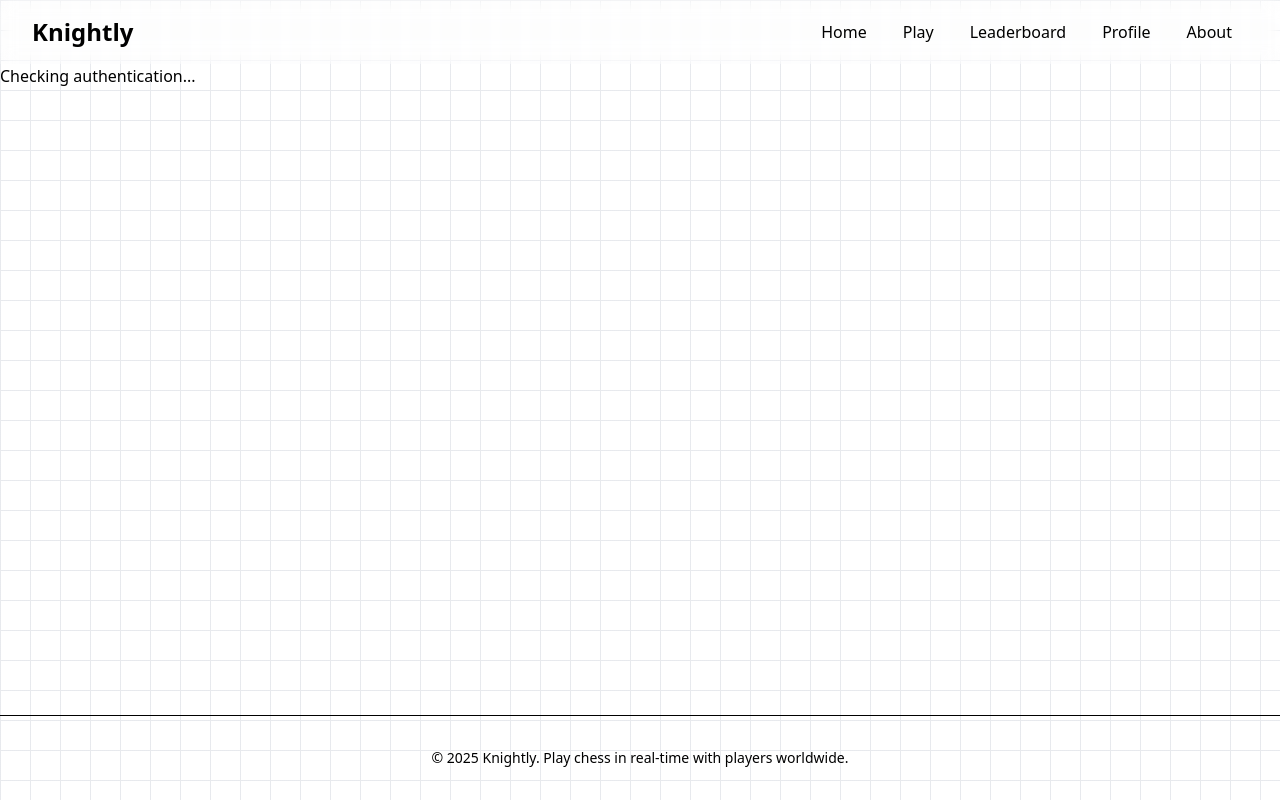
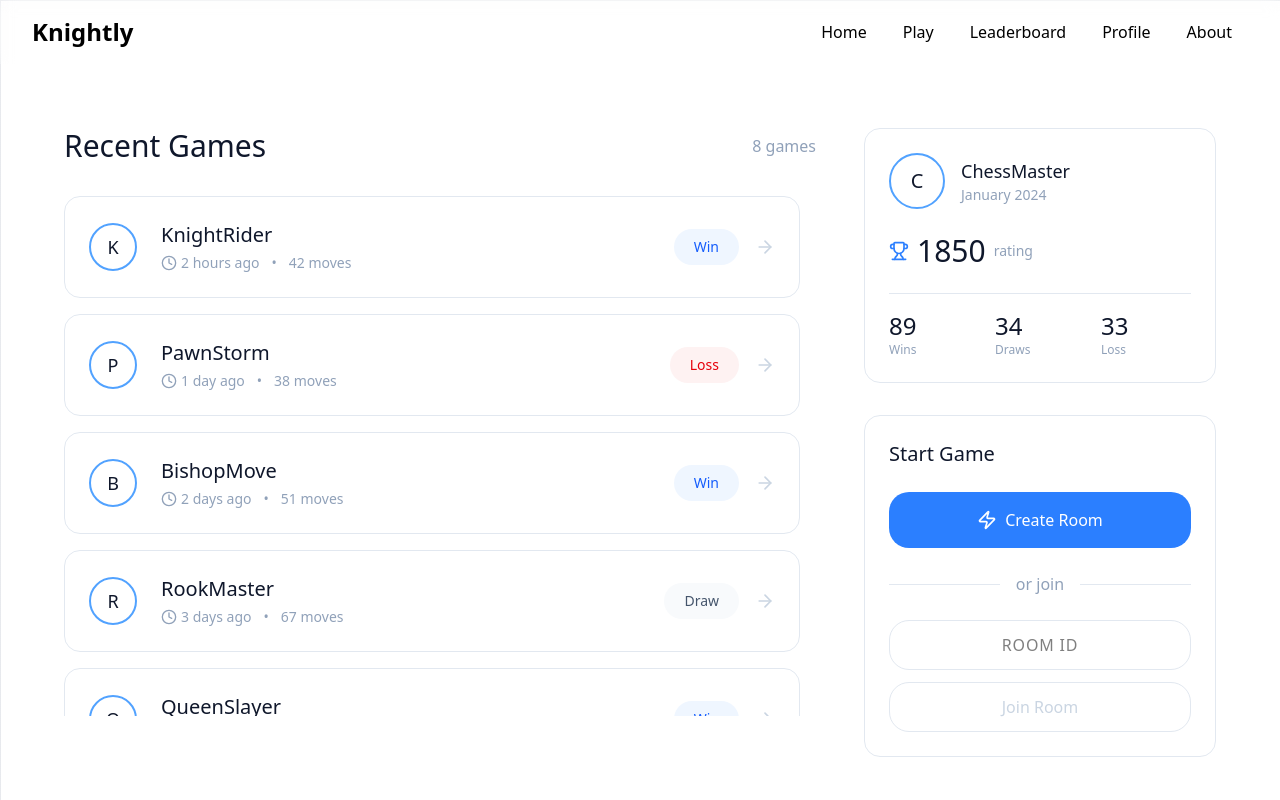
Before and after one commit to Adityaat2810/Knightly-client-v2, a Next.js app: page /dashboard in a window 1280 px wide. Before the commit this address had no page. Shown: the top 800 px of the page. Built offline with nearby package versions, Linux system fonts and the light colour scheme.

Commit message:
redesign dashbaord ux

```diff
--- a/app/dashboard/page.tsx
+++ b/app/dashboard/page.tsx
@@ -1,16 +1,11 @@
 "use client";
 
-import { useEffect, useState } from "react";
-import { useRouter, useSearchParams } from "next/navigation";
-import { getToken, saveToken } from "@/lib/auth";
-import { GameHistory } from "@/components/GameHistory";
-import { ProfileCard } from "@/components/ProfileCard";
-import { StartGameCard } from "@/components/StartGameCard";
+import { useState } from "react";
+import { Trophy, Zap, Clock, ArrowRight, Copy, Check } from "lucide-react";
 
-export default function DashboardPage() {
-    const router = useRouter();
-    const searchParams = useSearchParams();
-    const [loading, setLoading] = useState(true);
+export default function ChessDashboard() {
+  const [roomId, setRoomId] = useState("");
+  const [copied, setCopied] = useState(false);
 
   const userStats = {
     name: "ChessMaster",
@@ -24,40 +19,180 @@ export default function DashboardPage() {
   };
 
   const recentGames = [
-        { opponent: "KnightRider", result: "Win", date: "2 hours ago" },
-        { opponent: "PawnStorm", result: "Loss", date: "1 day ago" },
-        { opponent: "BishopMove", result: "Win", date: "2 days ago" },
+    { opponent: "KnightRider", result: "Win", date: "2 hours ago", moves: 42 },
+    { opponent: "PawnStorm", result: "Loss", date: "1 day ago", moves: 38 },
+    { opponent: "BishopMove", result: "Win", date: "2 days ago", moves: 51 },
+    { opponent: "RookMaster", result: "Draw", date: "3 days ago", moves: 67 },
+    { opponent: "QueenSlayer", result: "Win", date: "4 days ago", moves: 29 },
+    { opponent: "CheckMate99", result: "Loss", date: "5 days ago", moves: 45 },
+    { opponent: "CastleKing", result: "Win", date: "6 days ago", moves: 33 },
+    { opponent: "PawnPusher", result: "Draw", date: "1 week ago", moves: 58 },
   ];
 
-    useEffect(() => {
-        const tokenFromUrl = searchParams.get("token");
-        const tokenFromStorage = getToken();
+  const handleCreate = () => {
+    const newId = Math.random().toString(36).substring(2, 8).toUpperCase();
+    setRoomId(newId);
+    navigator.clipboard.writeText(newId);
+    setCopied(true);
+    setTimeout(() => setCopied(false), 2000);
+  };
 
-        if (tokenFromUrl) {
-            saveToken(tokenFromUrl);
-            router.replace("/dashboard");
-            return;
-        }
-
-        if (!tokenFromStorage) {
-            router.replace("/login");
-            return;
-        }
-
-        setLoading(false);
-    }, [searchParams, router]);
-
-    if (loading) {
-        return <p>Checking authentication...</p>;
-    }
+  const handleJoin = () => {
+    if (!roomId) return;
+    alert(`Joining room: ${roomId}`);
+  };
 
   return (
-        <section className="py-12 px-4 sm:px-6 lg:px-8">
-            <div className="max-w-6xl mx-auto grid lg:grid-cols-3 gap-8">
-                <ProfileCard userStats={userStats} />
-                <GameHistory games={recentGames} />
-                <StartGameCard />
+    <div className="min-h-screen p-8 md:p-16">
+      <div className="max-w-7xl mx-auto">
+
+        {/* <div className="mb-16">
+          <h1 className="text-5xl md:text-6xl font-light text-slate-900 mb-4">Dashboard</h1>
+          <p className="text-xl text-slate-400 font-light">Welcome back, {userStats.name}</p>
+        </div> */}
+
+        <div className="grid grid-cols-1 lg:grid-cols-12 gap-12">
+
+          {/* Recent Games - Scrollable */}
+          <div className="lg:col-span-8">
+            <div className="flex items-center justify-between mb-8">
+              <h2 className="text-3xl font-light text-slate-900">Recent Games</h2>
+              <span className="text-slate-400 font-light">{recentGames.length} games</span>
             </div>
-        </section>
+
+            {/* Scrollable container */}
+            <div className="h-[calc(100vh-280px)] overflow-y-auto pr-4 space-y-4 scrollbar-thin scrollbar-thumb-slate-300 scrollbar-track-transparent">
+              {recentGames.map((game, idx) => (
+                <div
+                  key={idx}
+                  className="group relative border border-slate-200 rounded-2xl p-6 hover:border-blue-400 hover:shadow-lg transition-all duration-300 bg-white"
+                >
+                  <div className="flex items-center justify-between">
+                    <div className="flex items-center gap-6">
+                      <div className="w-12 h-12 rounded-full border-2 border-blue-400 flex items-center justify-center text-slate-900 text-lg font-light">
+                        {game.opponent.charAt(0)}
+                      </div>
+                      <div>
+                        <div className="text-xl font-light text-slate-900 mb-1">{game.opponent}</div>
+                        <div className="flex items-center gap-3 text-sm text-slate-400 font-light">
+                          <span className="flex items-center gap-1">
+                            <Clock className="w-4 h-4" />
+                            {game.date}
+                          </span>
+                          <span>•</span>
+                          <span>{game.moves} moves</span>
+                        </div>
+                      </div>
+                    </div>
+
+                    <div className="flex items-center gap-4">
+                      <span
+                        className={`px-5 py-2 rounded-full text-sm font-light ${
+                          game.result === "Win"
+                            ? "bg-blue-50 text-blue-600"
+                            : game.result === "Loss"
+                            ? "bg-red-50 text-red-600"
+                            : "bg-slate-50 text-slate-600"
+                        }`}
+                      >
+                        {game.result}
+                      </span>
+                      <ArrowRight className="w-5 h-5 text-slate-300 group-hover:text-blue-400 group-hover:translate-x-2 transition-all" />
+                    </div>
+                  </div>
+                </div>
+              ))}
+            </div>
+          </div>
+
+          {/* Sidebar - Sticky */}
+          <div className="lg:col-span-4 space-y-8 lg:sticky lg:top-8 lg:self-start">
+
+            {/* Profile */}
+            <div className="border border-slate-200 rounded-2xl p-6 bg-blue-50/30 bg-white">
+              <div className="flex items-center gap-4 mb-6">
+                <div className="w-14 h-14 rounded-full border-2 border-blue-400 flex items-center justify-center text-slate-900 text-xl font-light">
+                  {userStats.name.charAt(0)}
+                </div>
+                <div>
+                  <h3 className="text-lg font-light text-slate-900">{userStats.name}</h3>
+                  <p className="text-sm text-slate-400 font-light">{userStats.joinDate}</p>
+                </div>
+              </div>
+
+              <div className="flex items-center gap-2 mb-6">
+                <Trophy className="w-5 h-5 text-blue-500" />
+                <span className="text-3xl font-light text-slate-900">{userStats.rating}</span>
+                <span className="text-sm text-slate-400 font-light">rating</span>
+              </div>
+
+              <div className="grid grid-cols-3 gap-4 pt-4 border-t border-slate-200">
+                <div>
+                  <div className="text-2xl font-light text-slate-900">{userStats.wins}</div>
+                  <div className="text-xs text-slate-400 font-light">Wins</div>
+                </div>
+                <div>
+                  <div className="text-2xl font-light text-slate-900">{userStats.draws}</div>
+                  <div className="text-xs text-slate-400 font-light">Draws</div>
+                </div>
+                <div>
+                  <div className="text-2xl font-light text-slate-900">{userStats.losses}</div>
+                  <div className="text-xs text-slate-400 font-light">Loss</div>
+                </div>
+              </div>
+            </div>
+
+            {/* Start Game */}
+            <div className="bg-white border border-slate-200 rounded-2xl p-6">
+              <h3 className="text-xl font-light text-slate-900 mb-6">Start Game</h3>
+
+              <div className="space-y-4">
+                <button
+                  onClick={handleCreate}
+                  className="w-full bg-blue-500 hover:bg-blue-600 text-white font-light py-4 px-6 rounded-xl transition-colors duration-300 flex items-center justify-center gap-2"
+                >
+                  <Zap className="w-5 h-5" />
+                  Create Room
+                </button>
+
+                <div className="relative my-6">
+                  <div className="absolute inset-0 flex items-center">
+                    <div className="w-full border-t border-slate-200"></div>
+                  </div>
+                  <div className="relative flex justify-center">
+                    <span className="px-4 bg-white text-slate-400 font-light">or join</span>
+                  </div>
+                </div>
+
+                <div className="space-y-3">
+                  <input
+                    type="text"
+                    placeholder="ROOM ID"
+                    value={roomId}
+                    onChange={(e) => setRoomId(e.target.value.toUpperCase())}
+                    className="w-full px-4 py-3 border border-slate-200 rounded-xl focus:outline-none focus:border-blue-400 transition-colors text-center font-light tracking-wider"
+                  />
+                  <button
+                    onClick={handleJoin}
+                    disabled={!roomId}
+                    className="w-full border border-blue-500 hover:bg-blue-500 hover:text-white disabled:border-slate-200 disabled:text-slate-300 disabled:cursor-not-allowed text-blue-500 font-light py-3 px-6 rounded-xl transition-all duration-300"
+                  >
+                    Join Room
+                  </button>
+                </div>
+
+                {copied && (
+                  <div className="flex items-center justify-center gap-2 text-sm text-blue-500 font-light">
+                    <Check className="w-4 h-4" />
+                    Copied!
+                  </div>
+                )}
+              </div>
+            </div>
+
+          </div>
+        </div>
+      </div>
+    </div>
   );
 }
```
Lines whose indentation alone changed are shown as unchanged.
